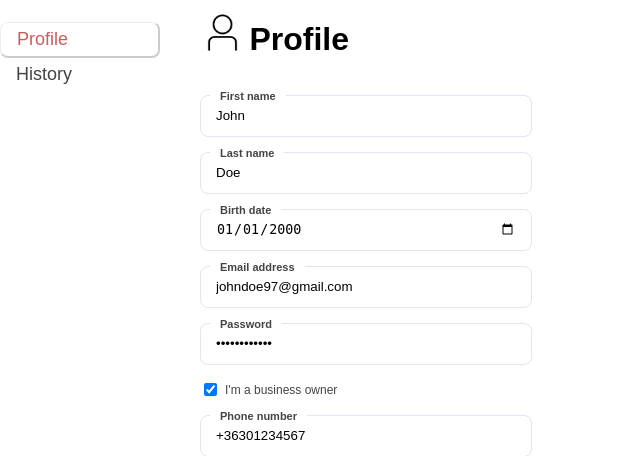
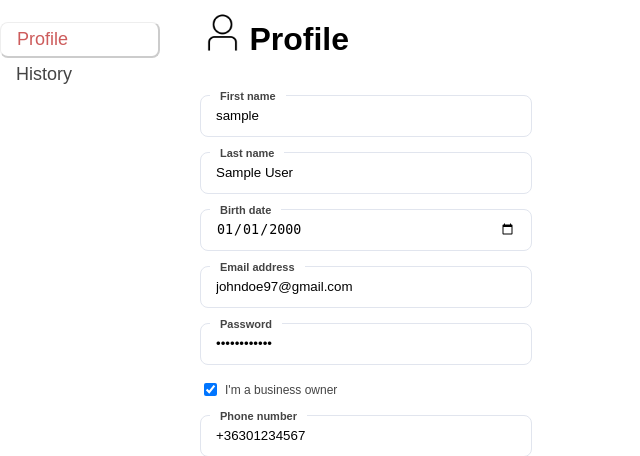
Before and after one commit to gergo-m/hirdeto-kereskedelmi-oldal, a PHP site: page /profile.php in a window 1280 px wide. Shown: the part 48-504 px from the top of the page, without its empty margins (0-640 px from the left). Run offline with PHP 8.4, Linux system fonts and the light colour scheme; the visitor is signed in with stand-in values (Sample User, id 1).

Commit message:
display login details on profile

```diff
--- a/profile.php
+++ b/profile.php
@@ -14,17 +14,20 @@
     <a class="active" href="profile.php">Profile</a>
     <a href="history.php">History</a>
 </div>
+<?php
+session_start();
+?>
 <div class="profile-info">
     <div>
         <img src="./assets/images-icons/profile-outline.png" alt="profile icon">
         <h1>Profile</h1>
     </div>
     <div class="textinput">
-        <input type="text" id="fname" name="fname" value="John" autocomplete="off">
+        <input type="text" id="fname" name="fname" value="<?php echo $_SESSION['user_name']; ?>" autocomplete="off">
         <label for="fname">First name</label>
     </div>
     <div class="textinput">
-        <input type="text" id="lname" name="lname" value="Doe" autocomplete="off">
+        <input type="text" id="lname" name="lname" value="<?php echo $_SESSION['name']; ?>" autocomplete="off">
         <label for="lname">Last name</label>
     </div>
     <div class="textinput">
```
